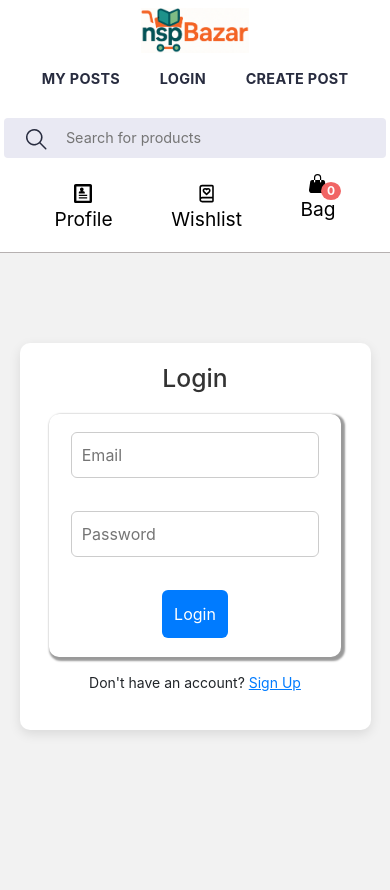
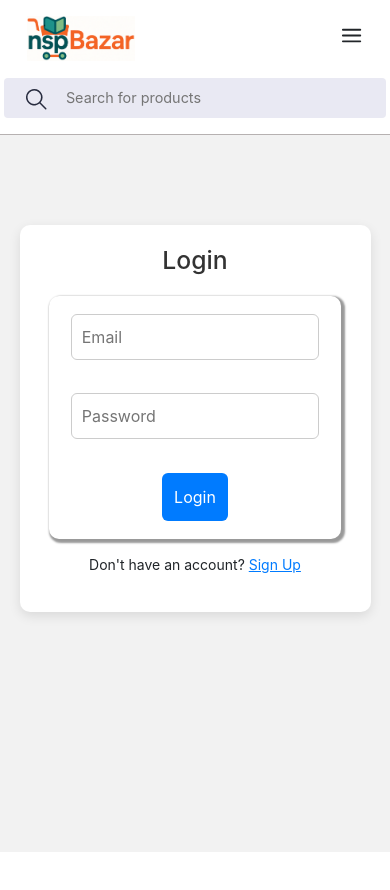
Before and after one commit to prashant-sahu-official/nspBazar-frontend, a React (Vite) app: page /login in a window 390 px wide. Shown: the top 890 px of the page. After the commit the page ends 852 px from the top, so only its background shows below. Built offline with nearby package versions, Linux system fonts and the light colour scheme.

Commit message:
added responsive nav bar for mobile devices

```diff
--- a/src/components/Header.css
+++ b/src/components/Header.css
@@ -3,11 +3,13 @@ header {
     background-color: #ffffff;
     height: 80px;
     width: 100%;
+    padding-left: 15px;
+    padding-right: 15px;
     justify-content: space-between;
     align-items: center;
     border-bottom: 1px solid #b6b1b1;
-    padding: 0 2vw;
     box-sizing: border-box;
+    position: relative;
 }
 
 .myntra_home {
@@ -38,7 +40,7 @@ header {
     flex-direction: column;
     align-items: center;
     gap: 2px;
-    color : inherit ;
+    color: inherit;
 }
 
 .nav_bar {
@@ -113,6 +115,33 @@ header {
     background-color: #f3f3fa;
 }
 
+/* Mobile NavBar    */
+
+#full-scr {
+    background-color: rgba(0, 0, 0, 0.532);
+    height: 100vh;
+    width: 100%;
+    position: fixed;
+    z-index: 9;
+    top: -100%;
+    transition: all ease 0.5s;
+    display: none;
+}
+
+#full-div1 {
+    height: 50%;
+    width: 100%;
+    background-color: #EFEAE3;
+    border-bottom-left-radius: 20px;
+    border-bottom-right-radius: 20px;
+}
+
+header h3 {
+    display: none;
+    position: relative;
+    z-index: 10;
+}
+
 /* Responsive styles */
 @media (max-width: 900px) {
     header {
@@ -179,4 +208,53 @@ header {
     .search_input {
         font-size: 0.9rem;
     }
+
+    #full-scr {
+        display: block;
+    }
+
+    header h3 {
+        display: block;
+    }
+
+    #full-div1 {
+        display: flex;
+        flex-direction: column;
+        justify-content: space-evenly;
+        color: black;
+    }
+
+    #full-div1 a {
+        color: black;
+        text-decoration: none;
+        margin-left: 5vw;
+    }
+
+    #full-div1 a:hover {
+        color: #f54e77;
+    }
+
+    .logo_container {
+        display: flex;
+        justify-content: space-between;
+        width: 88%;
+        margin-top: 1vh;
+        margin-bottom: 1vh;
+        align-items: center;
+    }
+
+    .action_container {
+        display: flex;
+        flex-direction: row;
+        width: 20%;
+
+    }
+
+    .nav_bar {
+        display: none;
+    }
+
+    .action_bar {
+        display: none;
+    }
 }
--- a/src/components/Header.jsx
+++ b/src/components/Header.jsx
@@ -1,21 +1,53 @@
 import { ImProfile } from "react-icons/im";
 import { LuBookHeart } from "react-icons/lu";
 import { BsHandbagFill } from "react-icons/bs";
-import {Link} from "react-router-dom" ;
+import { Link } from "react-router-dom";
 import { useSelector } from "react-redux";
 import { GoSearch } from "react-icons/go";
-import './Header.css' ;
+import { FiMenu } from "react-icons/fi";
+import { MdPlaylistAddCircle } from "react-icons/md";
+import { MdPlaylistAddCheckCircle } from "react-icons/md";
 
 
-const Header = ()=> {
 
-    const bag = useSelector( store => store.bag) ;
-    const isLogin = useSelector(store => store.isLogin) ;
 
-    return <>
+import "./Header.css";
+
+const Header = () => {
+  const bag = useSelector((store) => store.bag);
+  const isLogin = useSelector((store) => store.isLogin);
+
+  const handleMenuToggle = () => {
+    const fullScreen = document.getElementById("full-scr");
+    fullScreen.style.top = fullScreen.style.top === "0%" ? "-100%" : "0%";
+  };
+  return (
+    <>
       <header>
         <div class="logo_container">
-            <Link to="/"><img class="myntra_home" src="/images/nspBazarLogo.png" alt="Myntra Home" /></Link>
+          <Link to="/">
+            <img
+              class="myntra_home"
+              src="/images/nspBazarLogo.png"
+              alt="Myntra Home"
+            />
+          </Link>
+          <h3 onClick={handleMenuToggle}><FiMenu /> </h3>
+        </div>
+        <div id="full-scr">
+          <div id="full-div1">
+          <Link to="/myPost"><MdPlaylistAddCheckCircle /> My Posts </Link>
+          {!isLogin && <Link to="/login">Login</Link>}
+          <Link to="/addPost"><MdPlaylistAddCircle /> Create Post</Link>
+          <Link class="action_container" to="/myProfile">
+            <ImProfile />
+            <span class="action_name">Profile</span>
+          </Link>
+          <Link class="action_container" to="/wishlist">
+            <LuBookHeart />
+            <span class="action_name">Wishlist</span>
+          </Link>
+          </div>
         </div>
         <nav class="nav_bar">
           <Link to="/myPost"> My Posts </Link>
@@ -24,7 +56,9 @@ const Header = ()=> {
           <Link to="/addPost">Create Post</Link>
         </nav>
         <div class="search_bar">
-            <button className="search_button"><GoSearch className="search_icon" /></button>
+          <button className="search_button">
+            <GoSearch className="search_icon" />
+          </button>
 
           <input className="search_input" placeholder="Search for products" />
         </div>
@@ -44,9 +78,12 @@ const Header = ()=> {
             <span class="action_name">Bag</span>
             <span class="bag-item-count">{bag.length}</span>
           </Link>
+
+
         </div>
       </header>
     </>
-}
+  );
+};
 
-export default Header ;
+export default Header;
--- a/src/components/HomeItem.css
+++ b/src/components/HomeItem.css
@@ -12,7 +12,7 @@
     position: relative;
     width: 250px;
     margin: 10px;
-    height: 400px;
+    height: 297px;
     /* Fixed height for all cards */
     background: #fff;
     border-radius: 10px;
```
Lines whose indentation alone changed are shown as unchanged.
